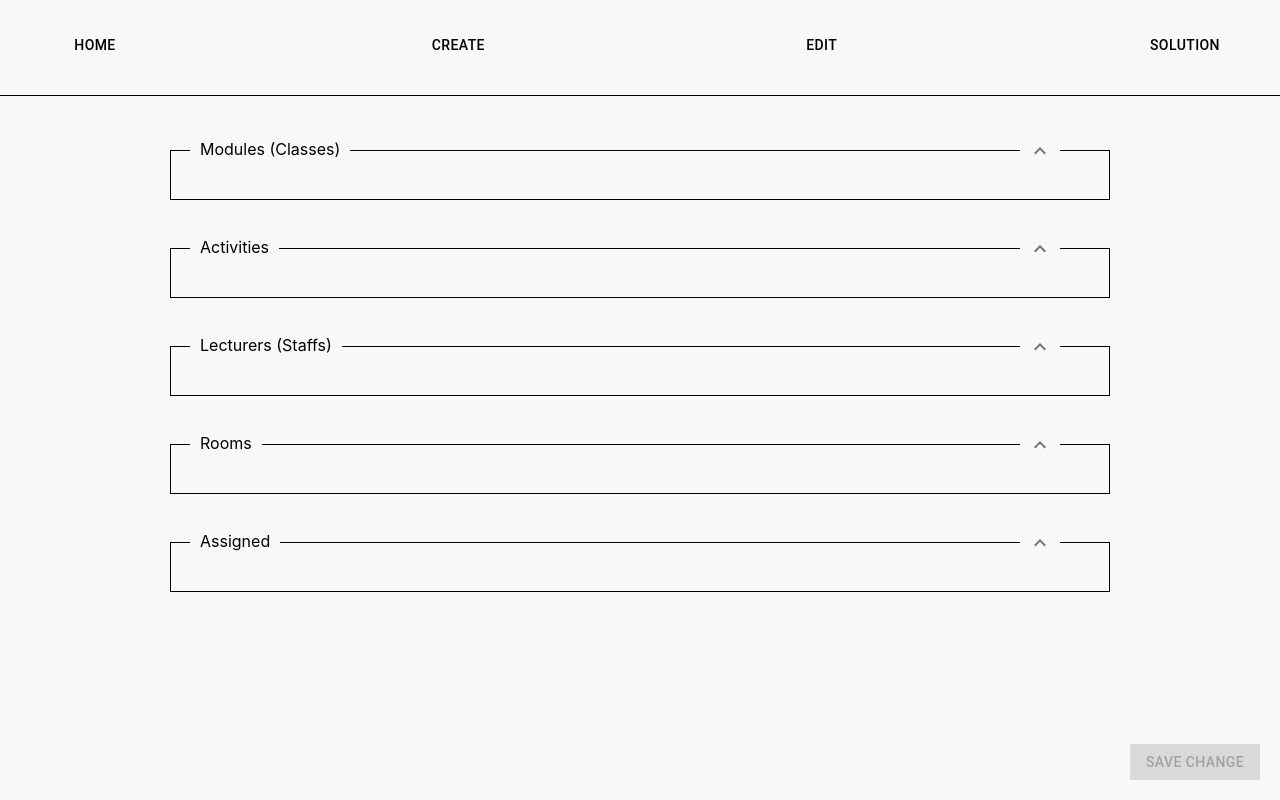
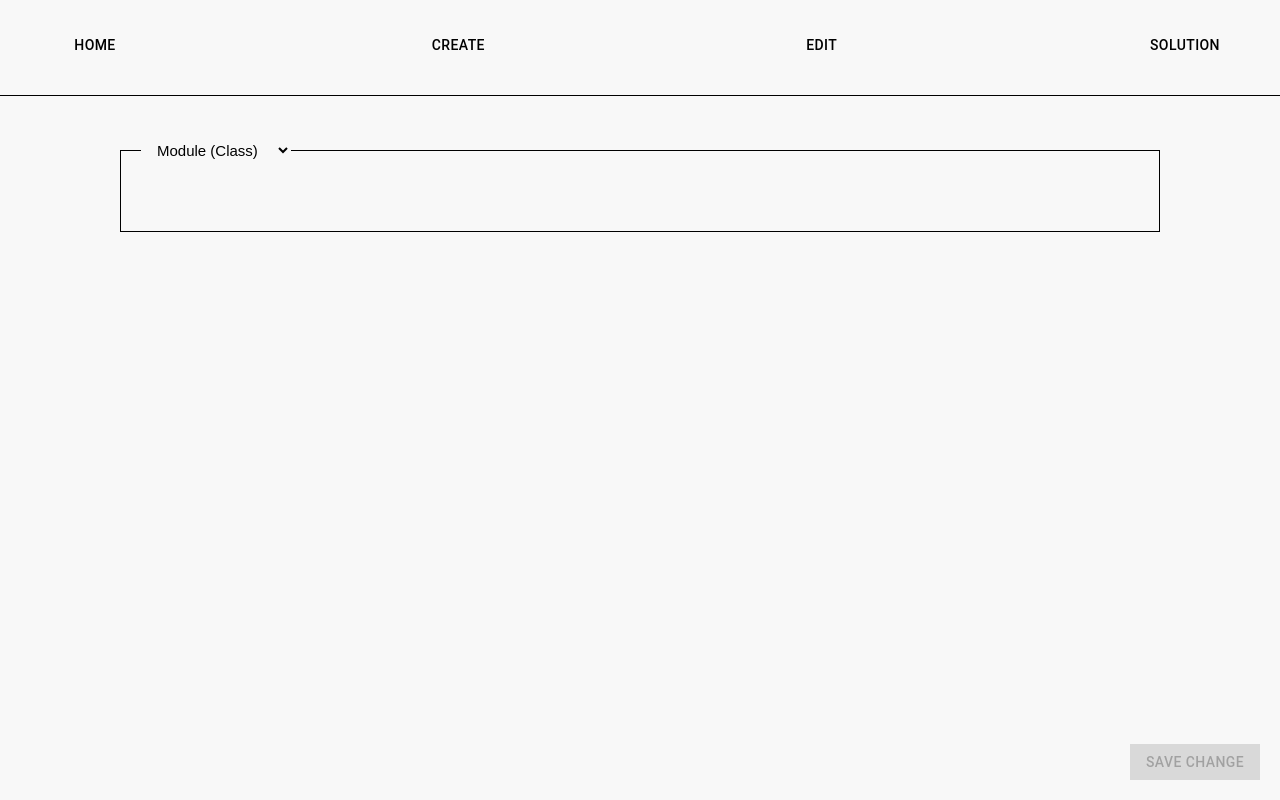
Before and after one commit to conjure-cp/university-timetabling-demo, a React (Create React App) app: page /university-timetabling/edit in a window 1280 px wide. Built offline with nearby package versions, Linux system fonts and the light colour scheme.

Commit message:
Update Edit page layout into tabs

```diff
--- a/src/assets/pages/EditPage.module.css
+++ b/src/assets/pages/EditPage.module.css
@@ -1,5 +1,5 @@
 .page {
-    padding: 0px 50px;
+    /* padding: 0px 50px; */
 }
 
 .header {
@@ -22,6 +22,29 @@
     padding-left: 10px;
     padding-right: 10px;
 }
+
+.container {
+    /* height: 300px; */
+    border: 1px solid black;
+    padding: 20px 35px;
+    position: relative;
+    margin-bottom: 60px;
+}
+
+
+.createSelect {
+    position: absolute;
+    top: -12px;
+    left: 20px;
+    padding: 0px 12px;
+    background: #f8f8f8;
+    cursor: pointer;
+    border: none;       /* Removes the border    */
+    width: 150px;       /* Adjusts the width     */
+    height: 22px;       /* Adjusts the height    */
+    font-size: 15px;    /* Adjusts the font size */
+    outline: none;      /* Removes the outline   */
+  }
 
 .timeslotContainer {
     position: relative;
@@ -94,11 +117,11 @@
     grid-template-columns: repeat(3, 1fr);
     overflow-y: hidden;
     max-height: 12px;
-    border-left: 1px solid;
+    /* border-left: 1px solid;
     border-right: 1px solid;
-    border-bottom: 1px solid;
+    border-bottom: 1px solid; */
     transition: max-height 0.5s;
-    padding: 24px 36px;
+    padding: 20px 20px;
 }
 
 .expand {
@@ -106,19 +129,19 @@
     grid-template-columns: repeat(3, 1fr);
     max-height: 800px;
     overflow-y: scroll;
-    border-left: 1px solid;
+    /* border-left: 1px solid;
     border-right: 1px solid;
-    border-bottom: 1px solid;
+    border-bottom: 1px solid; */
     transition: max-height 0.5s;
-    padding: 24px 36px;
+    padding: 20px 20px;
 }
 
 .shrinkActivity {
     overflow-y: hidden;
     max-height: 12px;
-    border-left: 1px solid;
+    /* border-left: 1px solid;
     border-right: 1px solid;
-    border-bottom: 1px solid;
+    border-bottom: 1px solid; */
     transition: max-height 0.5s;
     padding: 24px 36px;
 }
@@ -126,9 +149,9 @@
 .expandActivity {
     max-height: 800px;
     overflow-y: scroll;
-    border-left: 1px solid;
+    /* border-left: 1px solid;
     border-right: 1px solid;
-    border-bottom: 1px solid;
+    border-bottom: 1px solid; */
     transition: max-height 0.5s;
     padding: 24px 36px;
 }
--- a/src/assets/pages/GeneratePage.module.css
+++ b/src/assets/pages/GeneratePage.module.css
@@ -1,3 +1,4 @@
+
 .container {
   /* height: 300px; */
   border: 1px solid black;
--- a/src/components/ExpandableSection.jsx
+++ b/src/components/EditPage/ExpandableSection.jsx
@@ -4,7 +4,7 @@ import { ExpandLess, ExpandMore } from "@mui/icons-material";
 
 import IconButton from "@mui/material/IconButton";
 
-import styles from "../assets/pages/EditPage.module.css";
+import styles from "../../assets/pages/EditPage.module.css";
 
 const ExpandableSection = ({ title, expandKey, onExpand, expandedState, renderFn }) => {
 
--- /dev/null
+++ b/src/components/EditPage/TabSection.jsx
@@ -0,0 +1,20 @@
+import React from 'react';
+
+import styles from "../../assets/pages/EditPage.module.css";
+
+const TabSection = ({ expandKey, renderFn }) => {
+
+    let expandStyle = styles.expand;
+
+    if (expandKey === 'activities'|| expandKey === 'lecturers'|| expandKey === 'rooms') {
+      expandStyle = styles.expandActivity;
+    }
+
+    return (
+        <div className={expandStyle}>
+          {renderFn()}
+        </div>
+    );
+};
+
+export default TabSection;
--- a/src/pages/EditPage.jsx
+++ b/src/pages/EditPage.jsx
@@ -6,13 +6,14 @@ import { ModeEdit, Delete } from "@mui/icons-material";
 import { Autocomplete, Chip, TextField, Button } from "@mui/material";
 
 import Timeslot         from "../components/Timeslot/Timeslot";
-import ExpandableSection from "../components/ExpandableSection";
+import TabSection       from "../components/EditPage/TabSection";
 
 import { theme } from "../utils/theme";
 
 import styles from "../assets/pages/EditPage.module.css";
 
 class EditPage extends React.Component {
+
   constructor() {
     super();
 
@@ -112,7 +113,13 @@ class EditPage extends React.Component {
       tempText: "",
       timeslot: {},
       originalUserInfo: originalUserInfo,
+      tab: "module"                       // Adding the "tab" state
     };
+  }
+
+  // Method to handle tab change similar to setTab in hooks
+  setTab = (value) => {
+    this.setState({ tab: value });
   }
 
   deleteState = (tab, id) => {
@@ -832,7 +839,7 @@ class EditPage extends React.Component {
     }
 
     const lecturers = Object.keys(userInput.lecturers);
-    const rooms = Object.keys(userInput.rooms);
+    const rooms     = Object.keys(userInput.rooms);
 
     const { lecturers: assignedLecturers, rooms: assignedRooms } = userInput.assigned;
 
@@ -955,9 +962,50 @@ class EditPage extends React.Component {
     }
   };
 
+  tabContentHandler = () => {
+    switch (this.state.tab) {
+      case "module":
+        return (
+          <TabSection expandKey="module"     renderFn={this.renderMoudle} />
+        );
+      case "activity":
+        return (
+          <TabSection expandKey="activities" renderFn={this.renderActivity} />
+        );
+      case "lecturer":
+        return (
+          <TabSection expandKey="lecturers"  renderFn={this.renderLecturer} />
+        );
+      case "room":
+        return (
+          <TabSection expandKey="rooms"      renderFn={this.renderRoom} />
+        );
+      case "assigned":
+        return (
+          <TabSection expandKey="assigned"   renderFn={this.renderAssigned} />
+        );
+      default:
+        return null;
+    }
+  }
+
   render() {
     return (
       <div className={styles.page}>
+        <div className={styles.container}>
+          <select
+            value={this.state.tab}
+            onChange={(event) => this.setTab(event.target.value)}
+            className={styles.createSelect}
+          >
+            <option value="module">    Module (Class)      </option>
+            <option value="activity">  Activity            </option>
+            <option value="lecturer">  Lecturer (Staff)    </option>
+            <option value="room">      Room                </option>
+            <option value="assigned">  Assigned            </option>
+          </select>
+          {this.tabContentHandler()}
+        </div>
         <ThemeProvider theme={theme}>
           <Button
             disabled={
@@ -970,41 +1018,6 @@ class EditPage extends React.Component {
           >
             SAVE CHANGE
           </Button>
-          <ExpandableSection
-            title="Modules (Classes)"
-            expandKey="modules"
-            onExpand={this.expand}
-            expandedState={this.state.expandState}
-            renderFn={this.renderMoudle}
-          />
-          <ExpandableSection
-            title="Activities"
-            expandKey="activities"
-            onExpand={this.expand}
-            expandedState={this.state.expandState}
-            renderFn={this.renderActivity}
-          />
-          <ExpandableSection
-            title="Lecturers (Staffs)"
-            expandKey="lecturers"
-            onExpand={this.expand}
-            expandedState={this.state.expandState}
-            renderFn={this.renderLecturer}
-          />
-          <ExpandableSection
-            title="Rooms"
-            expandKey="rooms"
-            onExpand={this.expand}
-            expandedState={this.state.expandState}
-            renderFn={this.renderRoom}
-          />
-          <ExpandableSection
-            title="Assigned"
-            expandKey="assigned"
-            onExpand={this.expand}
-            expandedState={this.state.expandState}
-            renderFn={this.renderAssigned}
-          />
         </ThemeProvider>
       </div>
     );
--- a/src/pages/GeneratePage.jsx
+++ b/src/pages/GeneratePage.jsx
@@ -1275,8 +1275,8 @@ const GeneratePage = () => {
   }, []);
 
   return (
-    <div>
-        <div className={styles.container}>
+    <div className={styles.page}>
+      <div className={styles.container}>
 
         <select
           value={tab}
```
